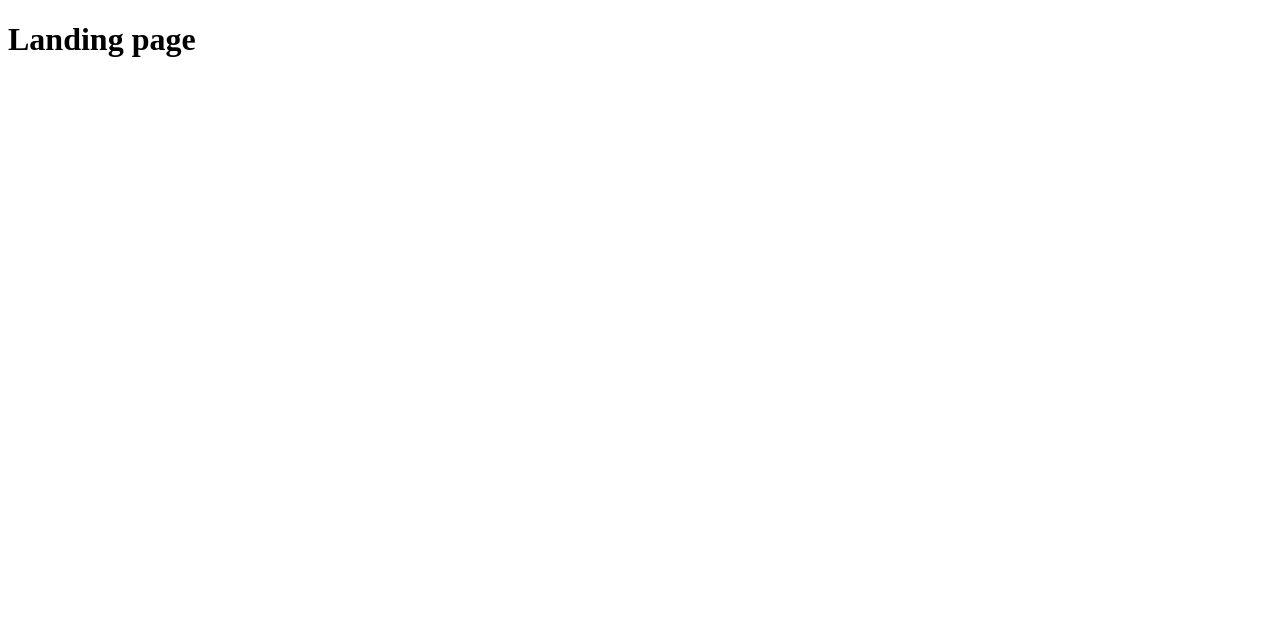
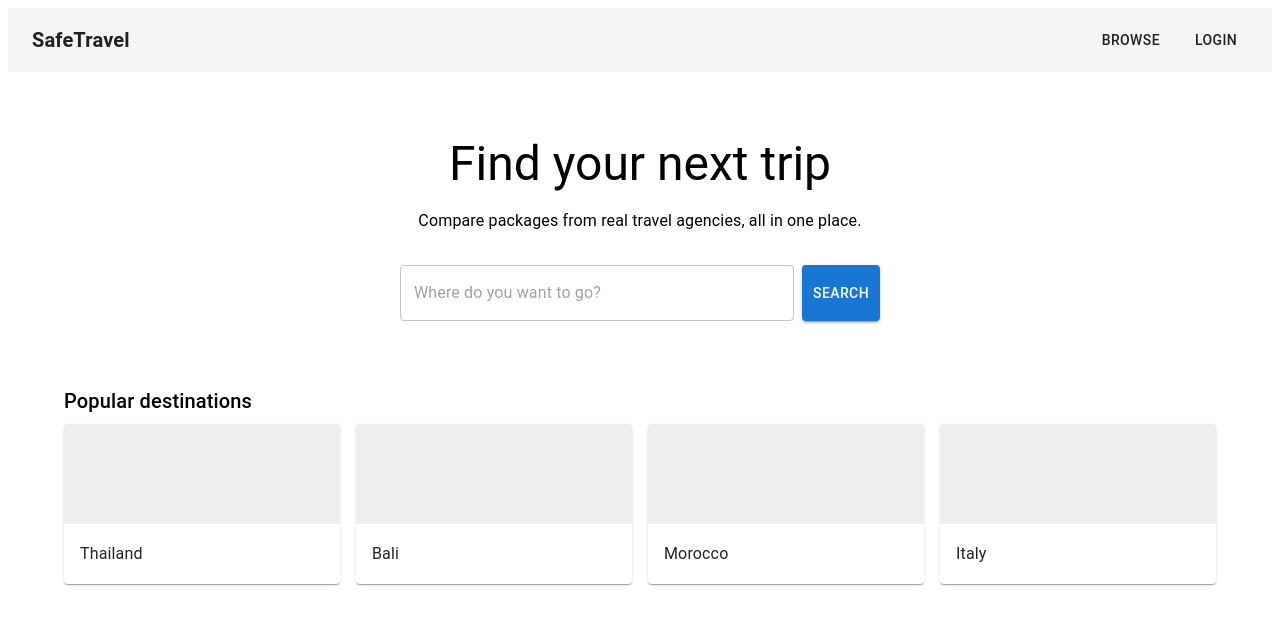
Before and after one commit to ChakerIbrahim/MernSoloProject, a React (Vite) app in the folder client/: page / in a window 1280 px wide. Shown: the top 624 px of the page. Built offline with nearby package versions, Linux system fonts and the light colour scheme.

Commit message:
Build Landing page with destination search and popular destinations

```diff
--- /dev/null
+++ b/client/src/components/Header.jsx
@@ -0,0 +1,31 @@
+import { AppBar, Toolbar, Typography, Button, Box } from "@mui/material";
+import { Link } from "react-router-dom";
+
+function Header() {
+  return (
+    <AppBar position="static" color="default" elevation={0}>
+      <Toolbar sx={{ justifyContent: "space-between" }}>
+        {/* component={Link} makes this look like MUI text but navigate like a real link */}
+        <Typography
+          variant="h6"
+          component={Link}
+          to="/"
+          sx={{ textDecoration: "none", color: "inherit", fontWeight: 600 }}
+        >
+          SafeTravel
+        </Typography>
+
+        <Box sx={{ display: "flex", gap: 2 }}>
+          <Button component={Link} to="/browse" color="inherit">
+            Browse
+          </Button>
+          <Button component={Link} to="/login" color="inherit">
+            Login
+          </Button>
+        </Box>
+      </Toolbar>
+    </AppBar>
+  );
+}
+
+export default Header;
--- a/client/src/pages/Landing.jsx
+++ b/client/src/pages/Landing.jsx
@@ -1,5 +1,92 @@
+import { useState } from "react";
+import { useNavigate } from "react-router-dom";
+import {
+  Box,
+  Container,
+  Typography,
+  TextField,
+  Button,
+  Card,
+  CardActionArea,
+  CardMedia,
+  CardContent,
+} from "@mui/material";
+import Header from "../components/Header";
+
+// A small hardcoded list for now — real "popular destinations" logic can come later
+const popularDestinations = ["Thailand", "Bali", "Morocco", "Italy"];
+
 function Landing() {
-  return <h1>Landing page</h1>;
+  // Tracks exactly what the user has typed into the search box
+  const [query, setQuery] = useState("");
+  const navigate = useNavigate();
+
+  // Runs when the search form is submitted (Enter key or clicking Search)
+  const handleSearch = (e) => {
+    e.preventDefault();
+    navigate(`/browse?destination=${query}`);
+  };
+
+  // Clicking a destination card searches for it directly, skipping typing
+  const handleDestinationClick = (destination) => {
+    navigate(`/browse?destination=${destination}`);
+  };
+
+  return (
+    <>
+      <Header />
+
+      <Box sx={{ textAlign: "center", py: 8, px: 2 }}>
+        <Typography variant="h3" gutterBottom>
+          Find your next trip
+        </Typography>
+        <Typography variant="body1" color="text.secondary" sx={{ mb: 4 }}>
+          Compare packages from real travel agencies, all in one place.
+        </Typography>
+
+        <Box
+          component="form"
+          onSubmit={handleSearch}
+          sx={{ display: "flex", gap: 1, maxWidth: 480, mx: "auto" }}
+        >
+          <TextField
+            fullWidth
+            placeholder="Where do you want to go?"
+            value={query}
+            onChange={(e) => setQuery(e.target.value)}
+          />
+          <Button type="submit" variant="contained">
+            Search
+          </Button>
+        </Box>
+      </Box>
+
+      <Container sx={{ pb: 8 }}>
+        <Typography variant="h6" gutterBottom>
+          Popular destinations
+        </Typography>
+
+        <Box
+          sx={{
+            display: "grid",
+            gridTemplateColumns: "repeat(auto-fit, minmax(150px, 1fr))",
+            gap: 2,
+          }}
+        >
+          {popularDestinations.map((destination) => (
+            <Card key={destination}>
+              <CardActionArea onClick={() => handleDestinationClick(destination)}>
+                <CardMedia sx={{ height: 100, bgcolor: "grey.200" }} />
+                <CardContent>
+                  <Typography variant="subtitle1">{destination}</Typography>
+                </CardContent>
+              </CardActionArea>
+            </Card>
+          ))}
+        </Box>
+      </Container>
+    </>
+  );
 }
 
 export default Landing;
```
